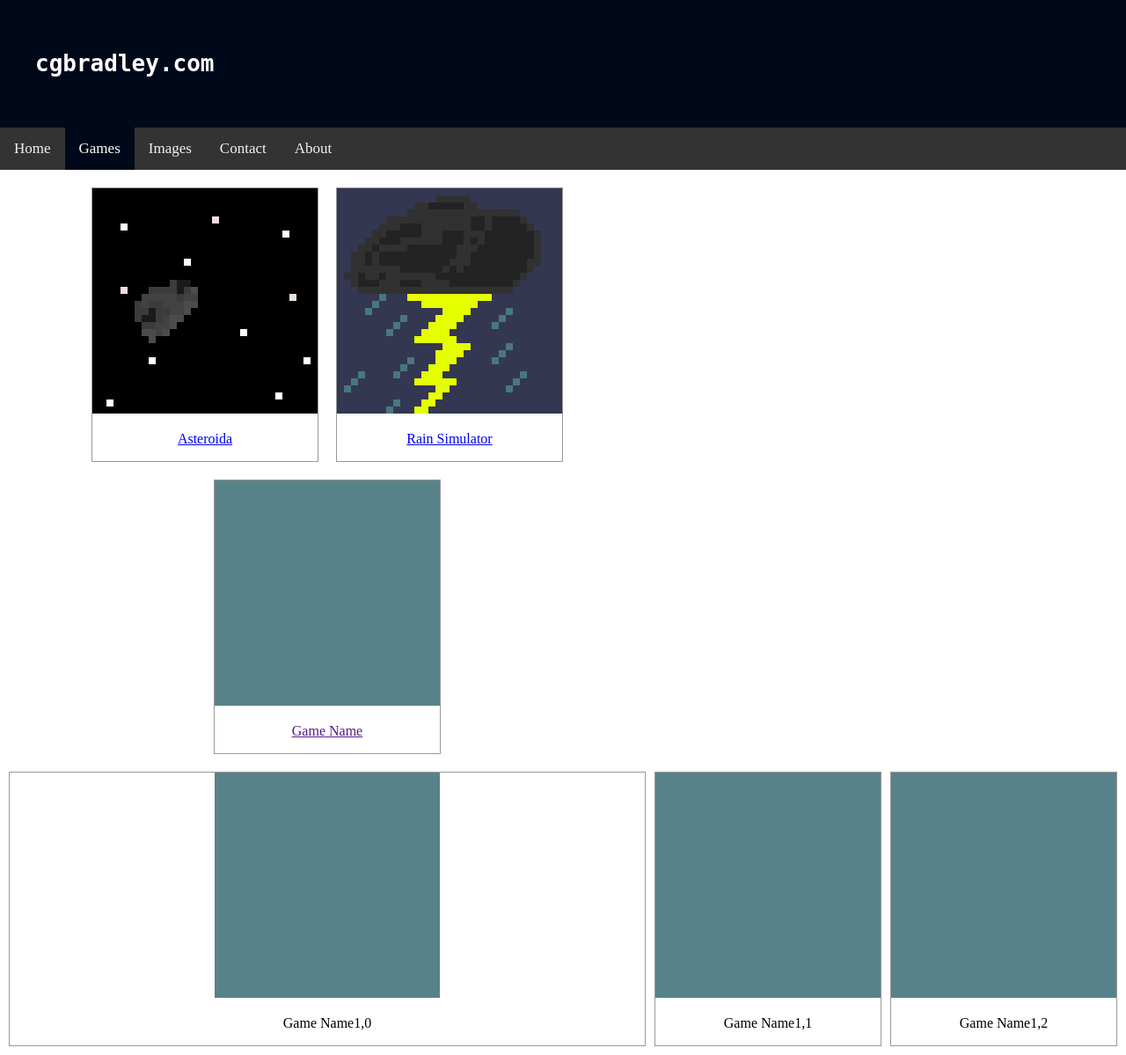
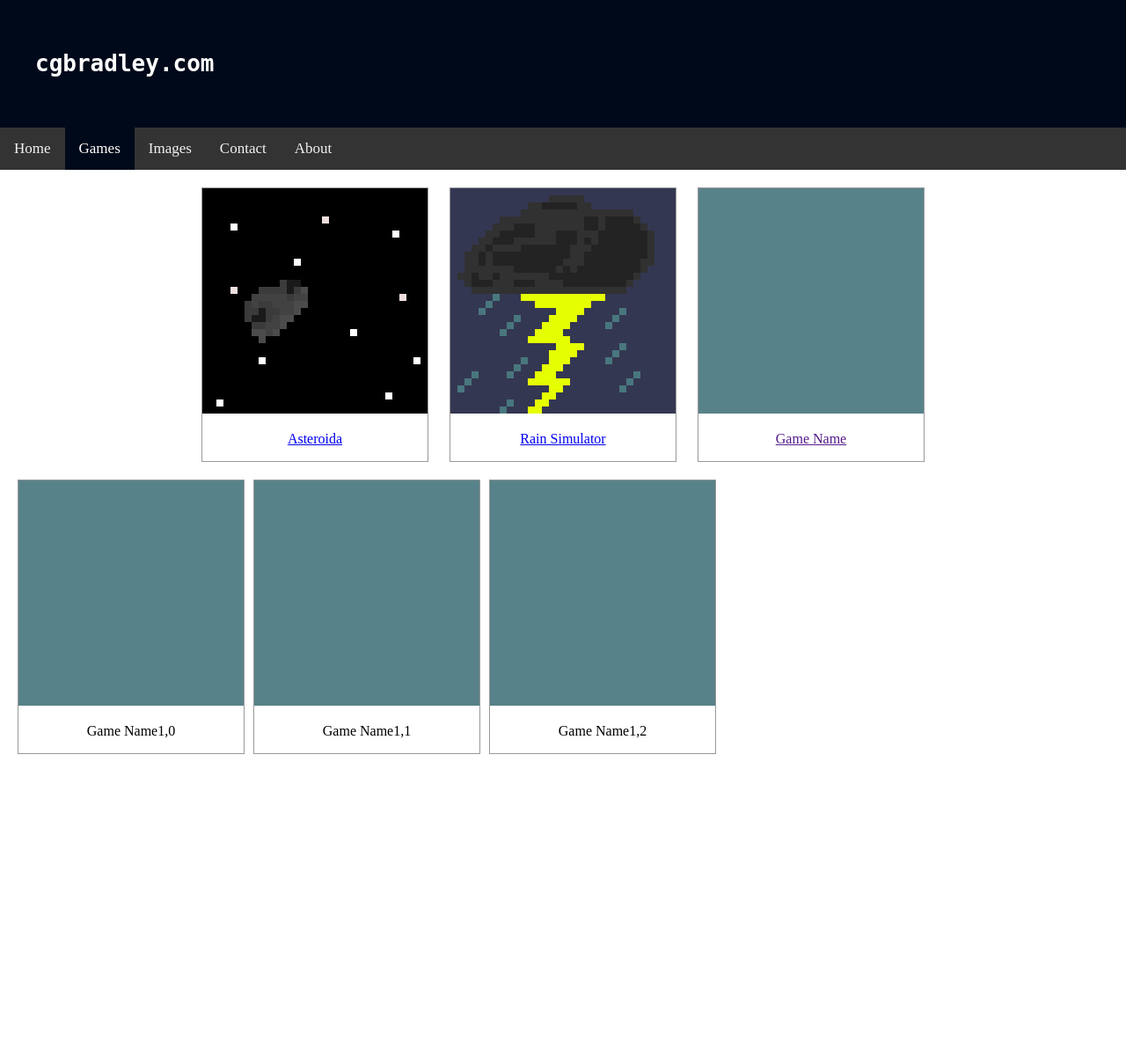
Before and after one commit to cgbradley/cgbradley.github.io, a PHP site: page /games in a window 1280 px wide. Shown: the whole page at 88% size. After the commit the page ends 857 px from the top, so only its background shows below. Run offline with PHP 8.4, Linux system fonts and the light colour scheme.

Commit message:
Update grid.css

```diff
--- a/css/grid.css
+++ b/css/grid.css
@@ -4,7 +4,7 @@
 	border-spacing:10px;
 }
 .divTableRow {
-	display: table-row;
+	<!--display: table-row;-->
 	margin-top:50px;
 	vertical-align:middle;
 	text-align:center;
```
